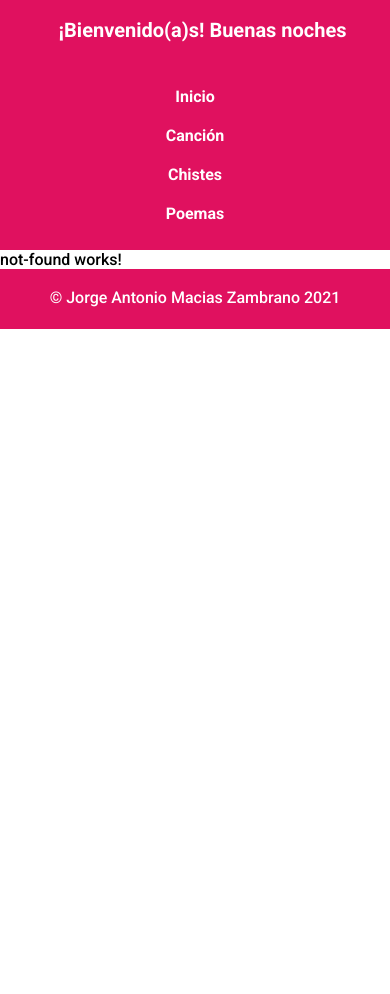
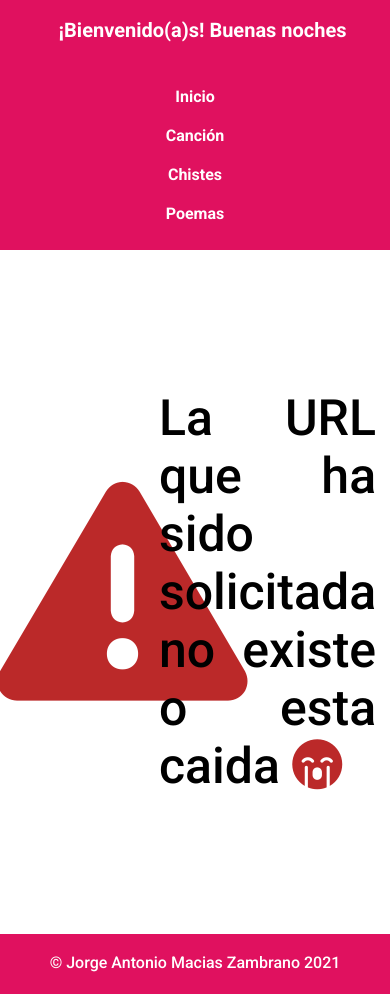
Before and after one commit to Jorgemacias-12/Dia-de-las-madres, an Angular app: page /404 in a window 390 px wide. Before the commit the page ends 844 px from the top, so only its background shows below. Built offline with nearby package versions, Linux system fonts and the light colour scheme.

Commit message:
Estructura y estilos base del componente not-found /404 (ruta) terminado falta responsive

```diff
--- a/src/app/components/not-found/not-found.component.css
+++ b/src/app/components/not-found/not-found.component.css
@@ -0,0 +1,37 @@
+.container {
+  display: flex;
+  justify-content: center;
+  align-items: center;
+  height: calc(100vh - 160px);
+}
+
+.icon {
+  color: #bb2929;
+}
+
+.w-1 {
+  font-size: 250px;
+}
+
+.error-icon {
+  display: flex;
+  justify-content: center;
+  align-items: center;
+  margin-left: 50px;
+  width: calc(50% - 50px);
+  height: 50%;
+}
+
+.error-text {
+  display: flex;
+  justify-content: center;
+  align-items: center;
+  margin-right: 50px;
+  width: calc(50% - 50px);
+  height: 50%;
+}
+
+.text {
+  font-size: 50px;
+  text-align: justify;
+}
--- a/src/app/components/not-found/not-found.component.html
+++ b/src/app/components/not-found/not-found.component.html
@@ -1 +1,10 @@
-<p>not-found works!</p>
+<div class="container">
+  <div class="error-icon">
+    <span class="fas fa-exclamation-triangle icon w-1"></span>
+  </div>
+  <div class="error-text">
+    <p class="text">
+      La URL que ha sido solicitada no existe o esta caida <span class="fas fa-sad-cry icon"></span>
+    </p>
+  </div>
+</div>
```
